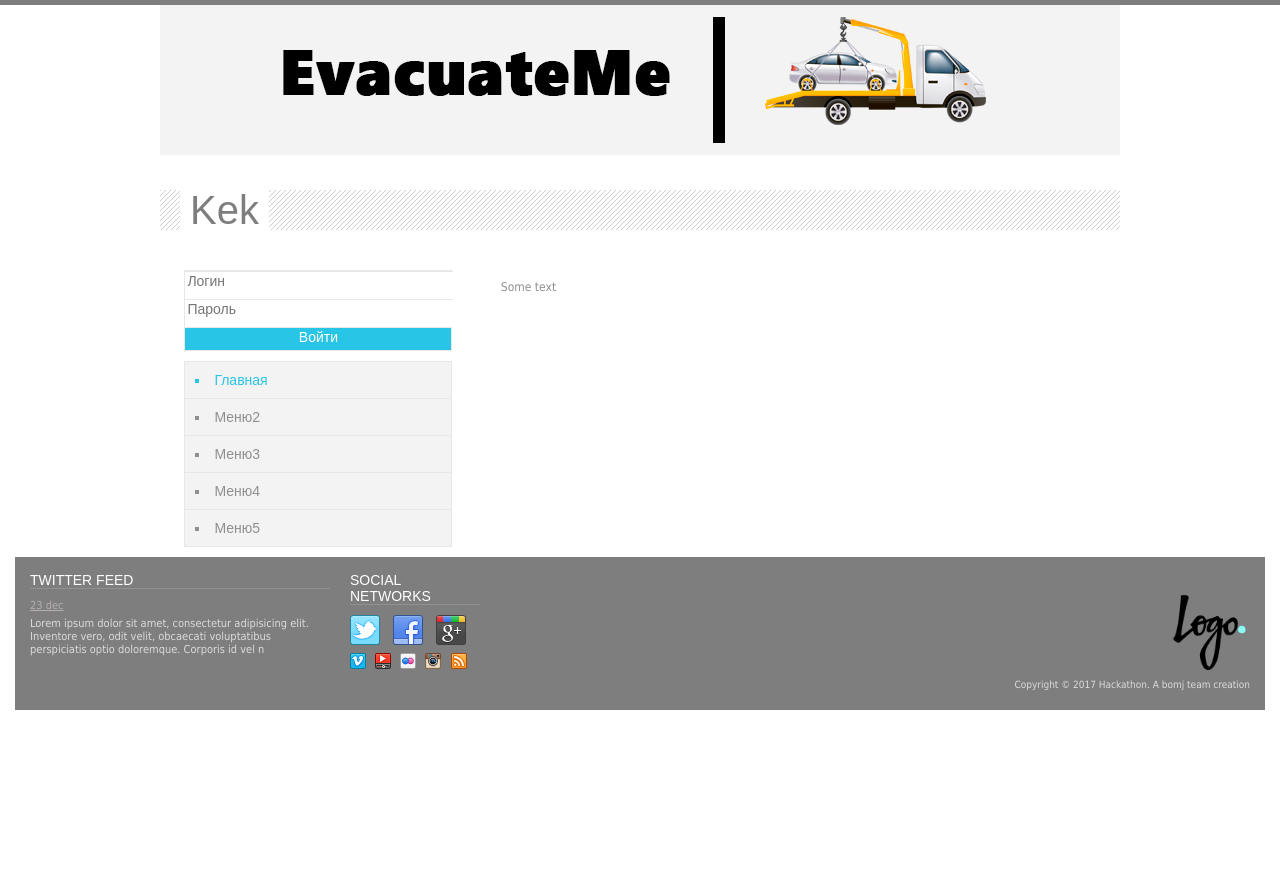
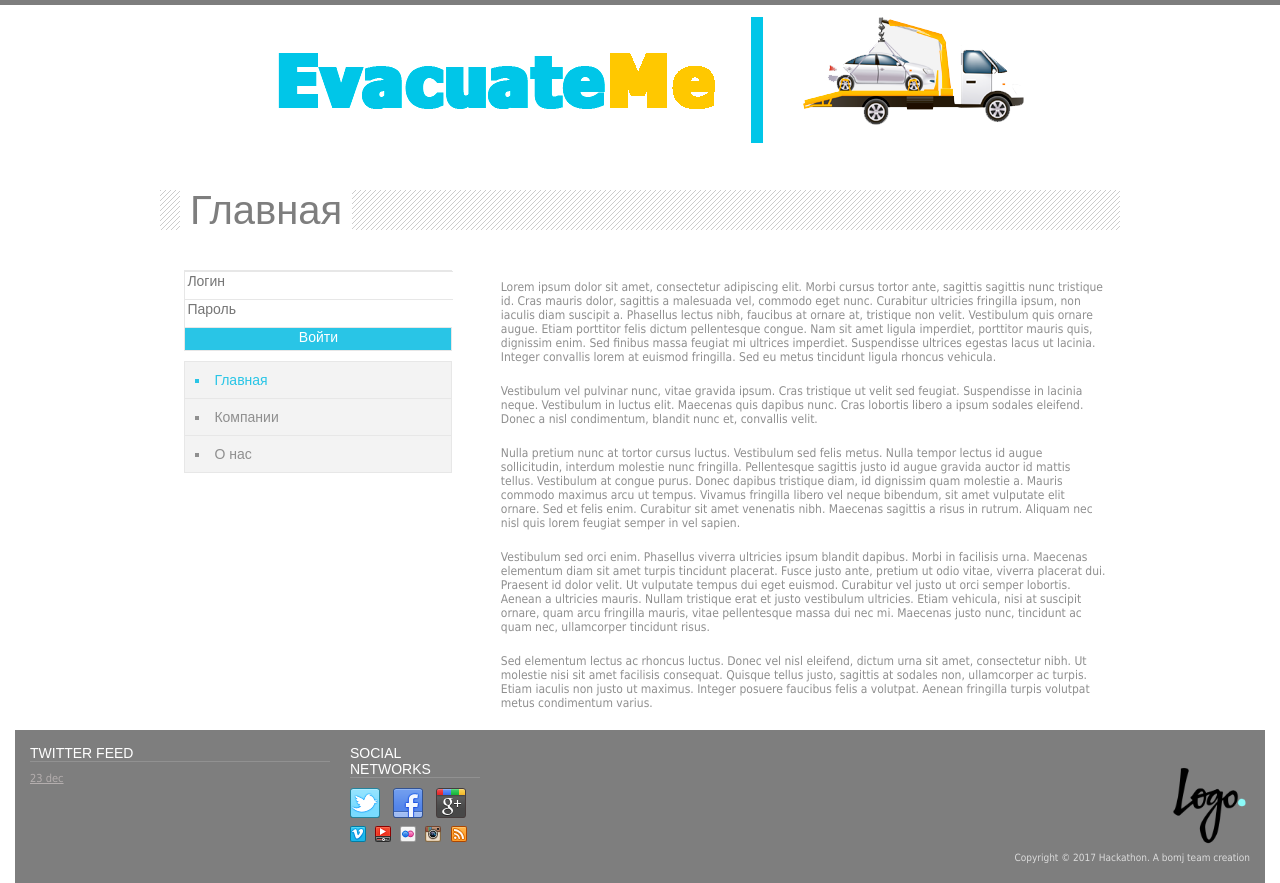
Before and after one commit to heymdeel/EvacuateMeAPI, a Flask app: page / in a window 1280 px wide. Before the commit the page ends 710 px from the top, so only its background shows below. Run offline with Flask 2, Linux system fonts and the light colour scheme; parts of the project's set-up code (start-up, migrations or seed data) failed here and were passed over; some web fonts are replaced.

Commit message:
base web site templates

```diff
--- a/main.py
+++ b/main.py
@@ -1,9 +1,10 @@
 import os
-from flask import Flask, render_template
+from flask import Flask
 from loginAPI import login_api
 from databaseAPI import database_api
 from workerAPI import worker_api
 from orderAPI import order_api
+from web_site import web_site
 import atexit
 from apscheduler.schedulers.background import BackgroundScheduler
 from apscheduler.triggers.interval import IntervalTrigger
@@ -27,12 +28,18 @@ app.register_blueprint(login_api)
 app.register_blueprint(database_api)
 app.register_blueprint(worker_api)
 app.register_blueprint(order_api)
+app.register_blueprint(web_site)
 atexit.register(lambda: scheduler.shutdown())
 
 
-@app.route('/')
-def start():
-    return render_template('index.html', title='Kek')
+@app.context_processor
+def get_categories():
+    categories = {}
+    categories['Главная'] = '/'
+    categories['Компании'] = '/companies'
+    categories['О нас'] = '/about'
+
+    return dict(categories=categories)
 
 
 if __name__ == '__main__':
--- a/static/style.css
+++ b/static/style.css
@@ -57,16 +57,6 @@ aside > * {
     padding-bottom: 5px;
     background-color: #29c5e6;
     color: white;
-}
-
-.kek {
-    width: 90%;
-    text-decoration: none;
-    list-style-position: inside;
-    font: 14px 'Oswald', sans-serif;
-    padding: 10px;
-    font-weight: 300;
-    border-top: 1px solid #e7e7e7;
 }
 
 nav a {
--- /dev/null
+++ b/templates/about.html
@@ -0,0 +1,6 @@
+{% extends "layout.html" %}
+{% block body %}
+
+	<h2>It's about page</h2>
+
+{% endblock %}
--- /dev/null
+++ b/templates/companies.html
@@ -0,0 +1,6 @@
+{% extends "layout.html" %}
+{% block body %}
+	<p>
+		companies
+	</p>
+{% endblock %}
--- a/templates/index.html
+++ b/templates/index.html
@@ -1,71 +1,22 @@
-<!DOCTYPE html>
-<html>
-<head>
-    <title> {{ title }}</title>
-    <meta charset="utf-8">
-    <meta http-equiv="X-UA-Compatible" content="IE=Edge">
-    <link rel="stylesheet" href="{{ url_for('static', filename='style.css') }}" type="text/css">
-    <link rel="stylesheet" href="{{url_for('static', filename='Oswald.css') }}" type="text/css">
-</head>
-<body>
-    <div class="wrapper">
-        <header>
+{% extends "layout.html" %}
+{% block body %}
+    <p>
+        Lorem ipsum dolor sit amet, consectetur adipiscing elit. Morbi cursus tortor ante, sagittis sagittis nunc tristique id. Cras mauris dolor, sagittis a malesuada vel, commodo eget nunc. Curabitur ultricies fringilla ipsum, non iaculis diam suscipit a. Phasellus lectus nibh, faucibus at ornare at, tristique non velit. Vestibulum quis ornare augue. Etiam porttitor felis dictum pellentesque congue. Nam sit amet ligula imperdiet, porttitor mauris quis, dignissim enim. Sed finibus massa feugiat mi ultrices imperdiet. Suspendisse ultrices egestas lacus ut lacinia. Integer convallis lorem at euismod fringilla. Sed eu metus tincidunt ligula rhoncus vehicula.
+    </p>
 
-        </header>
+    <p>
+        Vestibulum vel pulvinar nunc, vitae gravida ipsum. Cras tristique ut velit sed feugiat. Suspendisse in lacinia neque. Vestibulum in luctus elit. Maecenas quis dapibus nunc. Cras lobortis libero a ipsum sodales eleifend. Donec a nisl condimentum, blandit nunc et, convallis velit.
+    </p>
 
-        <content>
-            <div id="heading">
-                <h1>{{title}}</h1>
-            </div>
+    <p>
+        Nulla pretium nunc at tortor cursus luctus. Vestibulum sed felis metus. Nulla tempor lectus id augue sollicitudin, interdum molestie nunc fringilla. Pellentesque sagittis justo id augue gravida auctor id mattis tellus. Vestibulum at congue purus. Donec dapibus tristique diam, id dignissim quam molestie a. Mauris commodo maximus arcu ut tempus. Vivamus fringilla libero vel neque bibendum, sit amet vulputate elit ornare. Sed et felis enim. Curabitur sit amet venenatis nibh. Maecenas sagittis a risus in rutrum. Aliquam nec nisl quis lorem feugiat semper in vel sapien.
+    </p>
 
-            <aside>
-                <div class="login">
-                    <form action="/login" method="POST">
-                        <input type="text" name="login" placeholder="Логин" value="" class="inputValue">
-                        <input type="password" name="passwd" placeholder="Пароль" value="" class="inputValue">
-                        <input type="hidden" name ="redirect_url" value="@Request.Url.AbsoluteUri" />
-                        <input type="submit" value="Войти">
-                    </form>
-                </div>
+    <p>
+        Vestibulum sed orci enim. Phasellus viverra ultricies ipsum blandit dapibus. Morbi in facilisis urna. Maecenas elementum diam sit amet turpis tincidunt placerat. Fusce justo ante, pretium ut odio vitae, viverra placerat dui. Praesent id dolor velit. Ut vulputate tempus dui eget euismod. Curabitur vel justo ut orci semper lobortis. Aenean a ultricies mauris. Nullam tristique erat et justo vestibulum ultricies. Etiam vehicula, nisi at suscipit ornare, quam arcu fringilla mauris, vitae pellentesque massa dui nec mi. Maecenas justo nunc, tincidunt ac quam nec, ullamcorper tincidunt risus.
+    </p>
 
-                <nav>
-                    <ul class="aside-menu">
-                        <li class="active")> Главная </li>
-                        <li><a href=@b.Value>Меню2</a></li>
-                        <li><a href=@b.Value>Меню3</a></li>
-                        <li><a href=@b.Value>Меню4</a></li>
-                        <li><a href=@b.Value>Меню5</a></li>
-                    </ul>
-                </nav>
-            </aside>
-
-            <div id="main">
-                <p>Some text</p>
-            </div>
-        </content>
-
-        <footer>
-            <div id="twitter">
-                <h3>TWITTER FEED</h3>
-                <time datetime="2016-12-23"><a href="#">23 dec</a></time>
-                <p>Lorem ipsum dolor sit amet, consectetur adipisicing elit. Inventore vero, odit velit, obcaecati voluptatibus perspiciatis optio doloremque. Corporis id vel n</p>
-            </div>
-            <div id="social">
-                <h3>SOCIAL NETWORKS</h3>
-                <a href="http://twitter.com/" class="social-icon twitter"></a>
-                <a href="http://facebook.com/" class="social-icon facebook"></a>
-                <a href="http://plus.google.com/" class="social-icon google-plus"></a>
-                <a href="http://vimeo.com/" class="social-icon-small vimeo"></a>
-                <a href="http://youtube.com/" class="social-icon-small youtube"></a>
-                <a href="http://flickr.com/" class="social-icon-small flickr"></a>
-                <a href="http://instagram.com/" class="social-icon-small instagram"></a>
-                <a href="/rss/" class="social-icon-small rss"></a>
-            </div>
-            <div id="footer-logo">
-                <a href="/"><img src="images/logo.png" alt="logo"></a>
-                <p>Copyright &copy; 2017 Hackathon. A bomj team creation </p>
-            </div>
-        </footer>
-    </div>
-</body>
-</html>
+    <p>
+        Sed elementum lectus ac rhoncus luctus. Donec vel nisl eleifend, dictum urna sit amet, consectetur nibh. Ut molestie nisi sit amet facilisis consequat. Quisque tellus justo, sagittis at sodales non, ullamcorper ac turpis. Etiam iaculis non justo ut maximus. Integer posuere faucibus felis a volutpat. Aenean fringilla turpis volutpat metus condimentum varius.
+    </p>
+{% endblock %}
--- /dev/null
+++ b/templates/layout.html
@@ -0,0 +1,82 @@
+<!DOCTYPE html>
+<html>
+<head>
+    <title> {{ title }}</title>
+    <meta charset="utf-8">
+    <meta http-equiv="X-UA-Compatible" content="IE=Edge">
+    <link rel="stylesheet" href="{{ url_for('static', filename='style.css') }}" type="text/css">
+    <link rel="stylesheet" href="{{url_for('static', filename='Oswald.css') }}" type="text/css">
+</head>
+<body>
+    <div class="wrapper">
+        <header>
+
+        </header>
+
+        <content>
+            <div id="heading">
+                <h1>{{page}}</h1>
+            </div>
+
+            <aside>
+                <div class="login">
+                    {% if not session.loged_in %}
+                        <form action="/login" method="POST">
+                            <input type="text" name="login" placeholder="Логин" value="" class="inputValue">
+                            <input type="password" name="passwd" placeholder="Пароль" value="" class="inputValue">
+                            <input type="hidden" name ="redirect_url" value="@Request.Url.AbsoluteUri" />
+                            <input type="submit" value="Войти">
+                        </form>
+                    {% else %}
+                        <p>Вы авторизованы как bomj</p>
+                        <form action="/logout" method="POST">
+                            <input type="hidden" name="redirect_url" value="@Request.Url.AbsoluteUri" />
+                            <input type="submit" value="Выйти">
+                        </form>
+                    {% endif %}
+                </div>
+
+                <nav>
+                    <ul class="aside-menu">
+                    {% for key, value in categories.items() %}
+                      {% if key == page %}
+                        <li class="active")> {{ key }} </li>
+                      {% else %}
+                        <li><a href={{value}}> {{key}} </a></li>
+                      {% endif %}
+                    {% endfor %}
+                    </ul>
+                </nav>
+            </aside>
+
+            <div id="main">
+            {% block body %}{% endblock %}
+
+            </div>
+        </content>
+
+        <footer>
+            <div id="twitter">
+                <h3>TWITTER FEED</h3>
+                <time datetime="2016-12-23"><a href="#">23 dec</a></time>
+
+            </div>
+            <div id="social">
+                <h3>SOCIAL NETWORKS</h3>
+                <a href="http://twitter.com/" class="social-icon twitter"></a>
+                <a href="http://facebook.com/" class="social-icon facebook"></a>
+                <a href="http://plus.google.com/" class="social-icon google-plus"></a>
+                <a href="http://vimeo.com/" class="social-icon-small vimeo"></a>
+                <a href="http://youtube.com/" class="social-icon-small youtube"></a>
+                <a href="http://flickr.com/" class="social-icon-small flickr"></a>
+                <a href="http://instagram.com/" class="social-icon-small instagram"></a>
+                <a href="/rss/" class="social-icon-small rss"></a>
+            </div>
+            <div id="footer-logo">
+                <a href="/"><img src="{{url_for('static', filename='images/logo.png')}}" alt="logo"></a>
+                <p>Copyright &copy; 2017 Hackathon. A bomj team creation </p>
+            </div>
+        </footer>
+    </div>
+</body>
+</html>
--- /dev/null
+++ b/web_site.py
@@ -0,0 +1,19 @@
+from flask import Blueprint, render_template
+
+
+web_site = Blueprint('web_site', __name__)
+
+
+@web_site.route('/')
+def index():
+    return render_template('index.html', page='Главная', title='EvacuateMe')
+
+
+@web_site.route('/companies')
+def get_companies():
+    return render_template('companies.html', title='Компании', page='Компании')
+
+
+@web_site.route('/about')
+def about_us():
+    return render_template('about.html', tittle='О нас', page='О нас')
```
Also changed, not shown: static/images/head.png.
